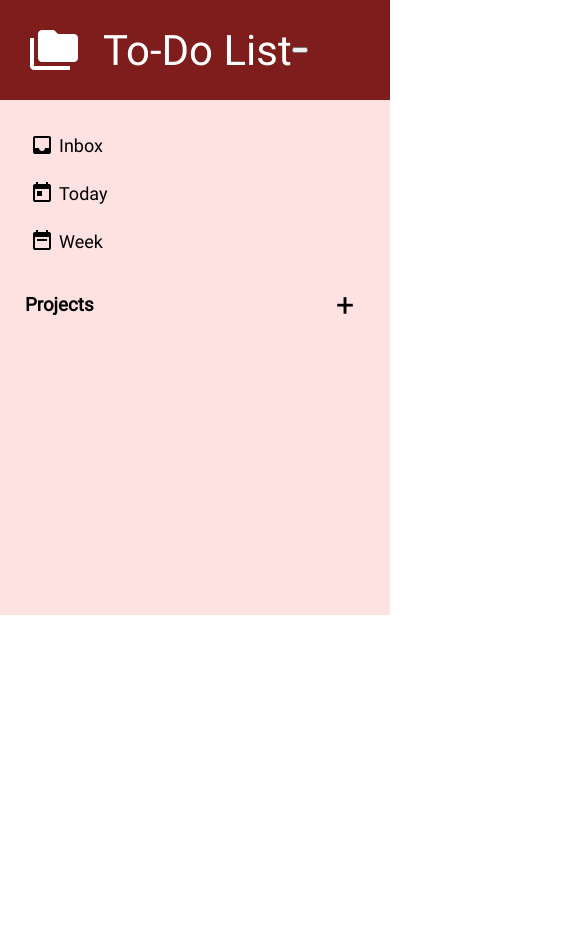
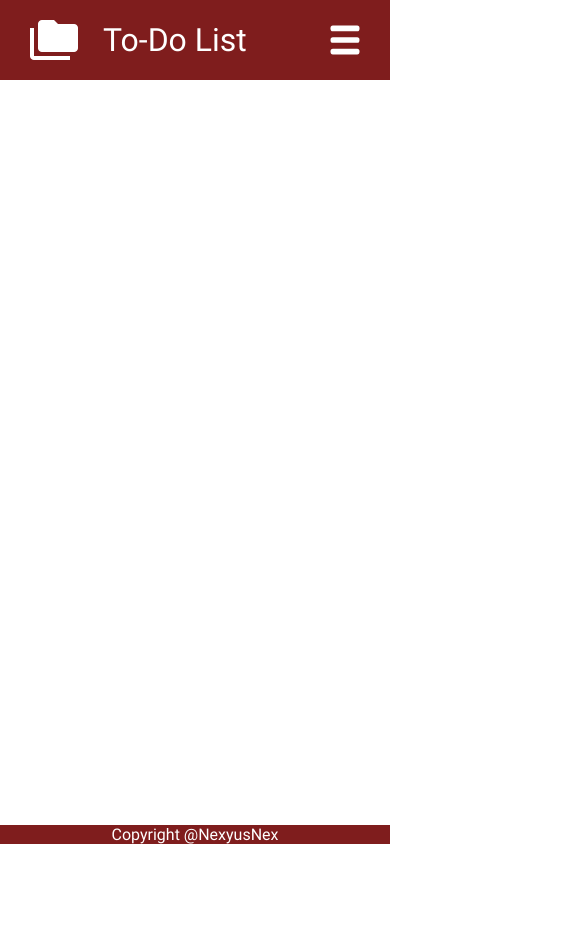
Before and after one commit to NexyusNex/To-do-list, a website built with webpack: page docs/index.html in a window 390 px wide. Shown: the top 947 px of the page, 585 px wide, since content can reach past the window. After the commit the page ends 924 px from the top, so only its background shows below. Built offline with nearby package versions, Linux system fonts and the light colour scheme.

Commit message:
Added responsive design

```diff
--- a/src/style.css
+++ b/src/style.css
@@ -10,7 +10,10 @@
 }
 
 body {
+  display: flex;
+  flex-direction: column;
   height: 100svh;
+  overflow: hidden;
 }
 
 .grid-container {
@@ -24,7 +27,7 @@ body {
   color: white;
   height: 100px;
   display: flex;
-  padding-left: 30px;
+  padding: 0 30px;
   align-items: center;
   font-size: 42px;
 }
@@ -421,22 +424,57 @@ body {
 }
 
 .footer {
-  grid-column: span 2;
   background-color: #7f1d1d;
   color: white;
   display: flex;
   align-items: center;
   justify-content: center;
+  margin-top: auto;
+}
+
+.hamburger {
+  margin-left: auto;
+  background: none;
+  background-image: url("../Images/menu-icon.svg");
+  filter: invert(100%) sepia(100%) saturate(0%) hue-rotate(96deg)
+    brightness(110%) contrast(102%);
+  background-size: 100% 100%;
+  border: none;
+  width: 30px;
+  aspect-ratio: 1/1;
+  transition: all 600ms;
+}
+
+.hamburger.pressed {
+  transform: rotate(90deg);
 }
 
 @media screen and (width<=800px) {
   .grid-container {
-    grid-template-columns: auto;
+    height: auto;
+    grid-template-columns: 1fr;
   }
   .task-container {
     height: auto;
   }
-  .footer {
-    margin-top: 50px;
+  .side-menu {
+    opacity: 0;
+    transform: translateX(100%);
+    position: absolute;
+    transition: all 600ms;
+    width: 300px;
+    min-height: 100svh;
+    right: 0;
+  }
+  .side-menu.pressed {
+    opacity: 1;
+    transform: translateX(0);
+  }
+  .header {
+    font-size: 32px;
+    height: 80px;
+  }
+  .form {
+    width: clamp(300px, 90%, 400px);
   }
 }
```
